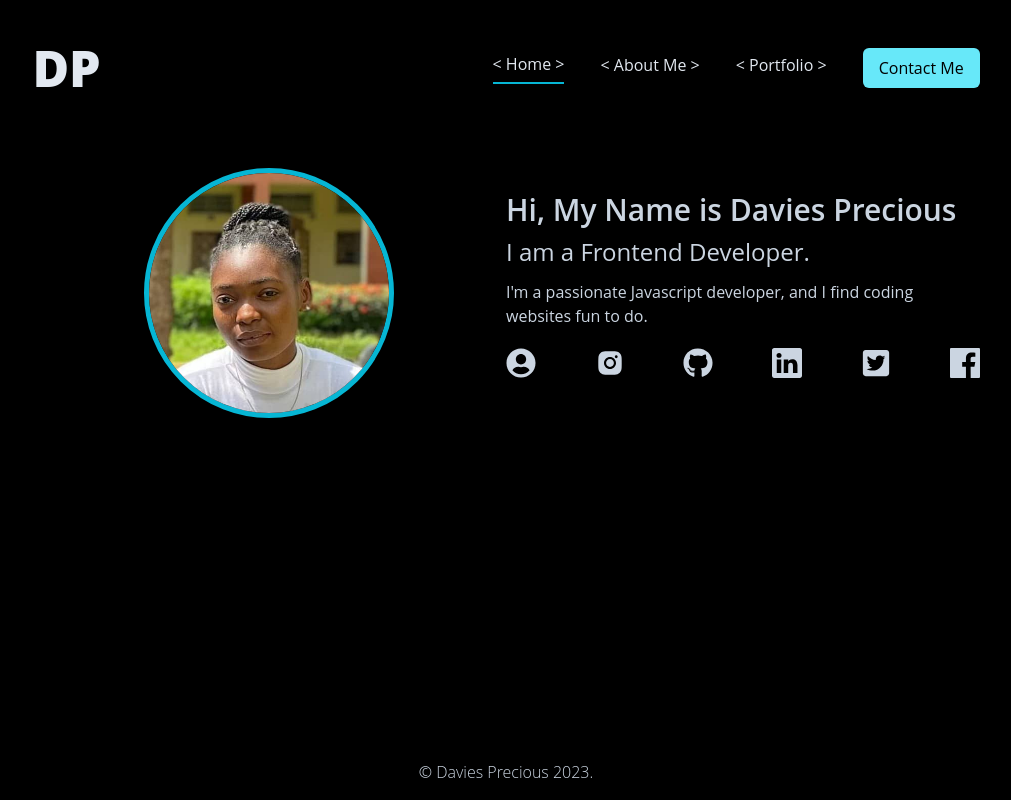
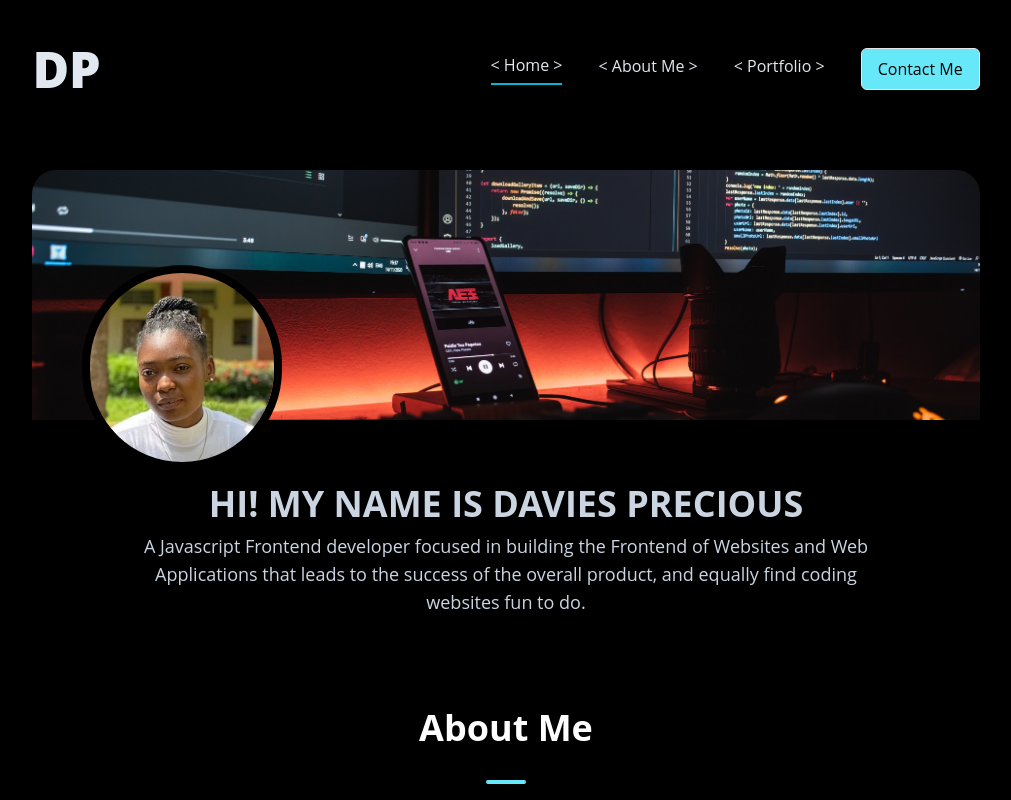
Before and after one commit to Preshstiks/davies.dev, a Next.js app: page / in a window 1280 px wide. Shown: the whole page, without its empty margins (134-1145 px from the left). Built offline with nearby package versions, Linux system fonts and the light colour scheme.

Commit message:
changes made

```diff
--- a/components/HomeBody.js
+++ b/components/HomeBody.js
@@ -7,32 +7,39 @@ import { myImage } from "./assets/images";
 import Head from "next/head";
 export const HomeBody = () => {
   return (
-    <div>
+    <div className="pb-12">
       <Head>
         <title>Davies Precious</title>
       </Head>
-      <div className="text-slate-300 pt-[80px] grid grid-cols-1 md:grid-cols-2 place-items-center">
-        <div className="xxs:w-[250px] xxs:h-[250px] w-[200px] h-[200px]">
+      <div className="text-slate-300 pt-[80px]">
+        <div className="w-full relative">
           <Image
-            className="xxs:w-[250px] xxs:h-[250px] w-[200px] h-[200px] border-[5px] rounded-full border-cyan-500"
-            src={myImage}
-            width={500}
-            height={500}
-            alt="profile"
+            src="/portfolio_bg_img.jpg"
+            width={1000}
+            height={300}
+            alt="bg_img"
+            className="object-cover h-[250px] w-full rounded-t-3xl"
           />
+          <div className="absolute z-0 bottom-[-50px] left-[50px]">
+            <Image
+              className="rounded-full border-8 border-black"
+              src={myImage}
+              width={200}
+              height={200}
+              alt="myImage"
+            />
+          </div>
         </div>
-        <div className="xs:pt-0 pt-5">
-          <h1 className="text-2xl py-1 xs:text-3xl xs:pb-2 xs:font-semibold">
-            Hi, My Name is Davies Precious
+        <div className="pt-[60px]">
+          <h1 className="text-4xl py-1 text-center xs:pb-2 xs:font-bold">
+            HI! MY NAME IS DAVIES PRECIOUS
           </h1>
-          <h1 className="text-xl pb-3 xs:text-2xl xs:pb-3">
-            I am a Frontend Developer.
-          </h1>
-          <p className="text-sm xs:text-base">
-            I'm a passionate Javascript developer, and I find coding websites
-            fun to do.
+          <p className="text-sm text-center px-[10%] leading-8 xs:text-lg">
+            A Javascript Frontend developer focused in building the Frontend of
+            Websites and Web Applications that leads to the success of the
+            overall product, and equally find coding websites fun to do.
           </p>
-          <div className="xs:text-[30px] text-lg flex items-center justify-between py-5">
+          {/* <div className="xs:text-[30px] text-lg flex items-center justify-between py-5">
             <div>
               <FaUserCircle className="cursor-pointer hover:text-cyan-500" />
             </div>
@@ -67,71 +74,9 @@ export const HomeBody = () => {
                 <GrFacebook className="cursor-pointer hover:text-cyan-500" />
               </a>
             </div>
-          </div>
+          </div> */}
         </div>
       </div>
     </div>
-    // <div className="text-slate-300 pt-[80px]">
-    //   <div className="xxs:w-[250px] xxs:h-[250px] w-[200px] h-[200px]">
-    //     <Image
-    //       className="xxs:w-[250px] xxs:h-[250px] w-[200px] h-[200px] border-[5px] rounded-full border-cyan-500"
-    //       src="/profile_pic.jpeg"
-    //       width={500}
-    //       height={500}
-    //       alt="profile"
-    //     />
-    //   </div>
-    //   <div className="xs:pt-0 pt-5">
-    //     <h1 className="text-2xl py-1 xs:text-3xl xs:pb-2 xs:font-semibold">
-    //       Hi, My Name is Davies Precious
-    //     </h1>
-    //     <h1 className="text-xl pb-3 xs:text-2xl xs:pb-3">
-    //       I am a Frontend Developer.
-    //     </h1>
-    //     <p className="text-sm xs:text-base">
-    //       I'm a passionate Javascript developer, and I find coding websites fun
-    //       to do.
-    //     </p>
-    //     <div className="xs:text-[30px] text-lg flex items-center justify-between py-5">
-    //       <div>
-    //         <FaUserCircle className={iconStyle} />
-    //       </div>
-    //       <div>
-    //         <a href="https://instagram.com/preshstiks" target="_blank">
-    //           <AiFillInstagram className={iconStyle} />
-    //         </a>
-    //       </div>
-    //       <div>
-    //         <a href="https://github.com/preshstiks" target="_blank">
-    //           <FaGithub className={iconStyle} />
-    //         </a>
-    //       </div>
-    //       <div>
-    //         <a
-    //           href="https://www.linkedin.com/in/precious-davies-1786a9238"
-    //           target="_blank"
-    //         >
-    //           <BsLinkedin className={iconStyle} />
-    //         </a>
-    //       </div>
-    //       <div>
-    //         <a href="https://twitter.com/DaviesPreciou12" target="_blank">
-    //           <FaTwitterSquare className={iconStyle} />
-    //         </a>
-    //       </div>
-    //       <div>
-    //         <a
-    //           href="https://www.facebook.com/davies.precious.10?mibextid=ZbWKwL"
-    //           target="_blank"
-    //         >
-    //           <GrFacebook className={iconStyle} />
-    //         </a>
-    //       </div>
-    //     </div>
-    //   </div>
-    //   <div className="text-sm xs:text-base font-light pb-4">
-    //     &copy; Davies Precious 2023.
-    //   </div>
-    // </div>
   );
 };
--- a/components/Layout.js
+++ b/components/Layout.js
@@ -1,13 +1,20 @@
+import About from "@/pages/about";
 import { Footer } from "./Footer";
+import { HomeBody } from "./HomeBody";
 import { Navbar } from "./Navbar";
+import ContactMe from "@/pages/contact_me";
+import Portfolio from "./Portfolio";
 
-export const Layout = ({ children }) => {
+export const Layout = () => {
   return (
     <div className="bg-black pt-5 h-screen overflow-auto px-[13%] flex flex-col justify-between">
       <div>
         <Navbar />
-        {children}
       </div>
+      <HomeBody />
+      <About />
+      <Portfolio />
+      <ContactMe />
       <div className="flex flex-col items-center">
         <Footer />
       </div>
--- a/components/Navbar.js
+++ b/components/Navbar.js
@@ -37,7 +37,7 @@ export const Navbar = () => {
           <div className="hover:text-cyan-300 mb-5 cursor-pointer pb-1.5">
             <Link href="/portfolio">{"< Portfolio >"}</Link>
           </div>
-          <button className="py-2 px-4 text-base rounded-md bg-black hover:bg-white hover:text-black hover:border-black hover:border-[0.1px] text-white">
+          <button className="py-2 px-4 text-base rounded-md bg-black border-[0.1px] hover:bg-white hover:text-black hover:border-black hover:border-[0.1px] text-white">
             Contact Me
           </button>
         </div>
@@ -70,7 +70,7 @@ export const Navbar = () => {
         >
           <Link href="/portfolio">{"< Portfolio >"}</Link>
         </div>
-        <button className="md:py-2 hover:border-[0.1px] hover:border-cyan-300 hover:bg-black hover:text-cyan-300 md:px-4 py-2 px-2.5 text-sm md:text-base rounded-md bg-cyan-300 text-black">
+        <button className="md:py-2 hover:border-[0.1px] border-[0.1px] hover:border-cyan-300 hover:bg-black hover:text-cyan-300 md:px-4 py-2 px-2.5 text-sm md:text-base rounded-md bg-cyan-300 text-black">
           Contact Me
         </button>
       </div>
--- /dev/null
+++ b/components/Portfolio.js
@@ -0,0 +1,12 @@
+const Portfolio = () => {
+  return (
+    <div className="text-white">
+      <div className="pb-5">
+        <h1 className="text-4xl font-bold text-center pb-8">Portfolio</h1>
+        <div className="border-cyan-300 border-b-4 mx-auto w-[40px] rounded-sm"></div>
+      </div>
+    </div>
+  );
+};
+
+export default Portfolio;
--- a/package.json
+++ b/package.json
@@ -15,6 +15,7 @@
     "react": "18.2.0",
     "react-dom": "18.2.0",
     "react-icons": "^4.10.1",
+    "react-scroll": "^1.8.9",
     "tailwindcss": "3.3.3"
   }
 }
--- a/pages/about.js
+++ b/pages/about.js
@@ -4,28 +4,11 @@ const About = () => {
   return (
     <div className="text-white py-11">
       <div className="pb-5">
-        <h1 className="text-4xl font-bold">About Me</h1>
-      </div>
-      <div className="w-full relative">
-        <Image
-          src="/portfolio_bg_img.jpg"
-          width={1000}
-          height={300}
-          alt="bg_img"
-          className="object-cover h-[250px] w-full rounded-t-3xl"
-        />
-        <div className="absolute z-0 bottom-[-50px] left-[50px]">
-          <Image
-            className="rounded-full border-8 border-black"
-            src={myImage}
-            width={200}
-            height={200}
-            alt="myImage"
-          />
-        </div>
+        <h1 className="text-4xl font-bold text-center pb-8">About Me</h1>
+        <div className="border-cyan-300 border-b-4 mx-auto w-[40px] rounded-sm"></div>
       </div>
       <div className="pt-[60px] pb-10">
-        <p className="text-[22px] font-medium">
+        <p className="text-lg text-center font-medium">
           Hi, My Name is Davies Precious. I am a Javascript software developer
           based in Abuja, Nigeria. I studied Project Management in Federal
           University of Technology, Minna. I enjoy building web applications and
--- /dev/null
+++ b/pages/contact_me.js
@@ -0,0 +1,5 @@
+const ContactMe = () => {
+  return <div>Contact</div>;
+};
+
+export default ContactMe;
```
Also changed, not shown: 1 other file (tests, documents, lock files or other folders).
